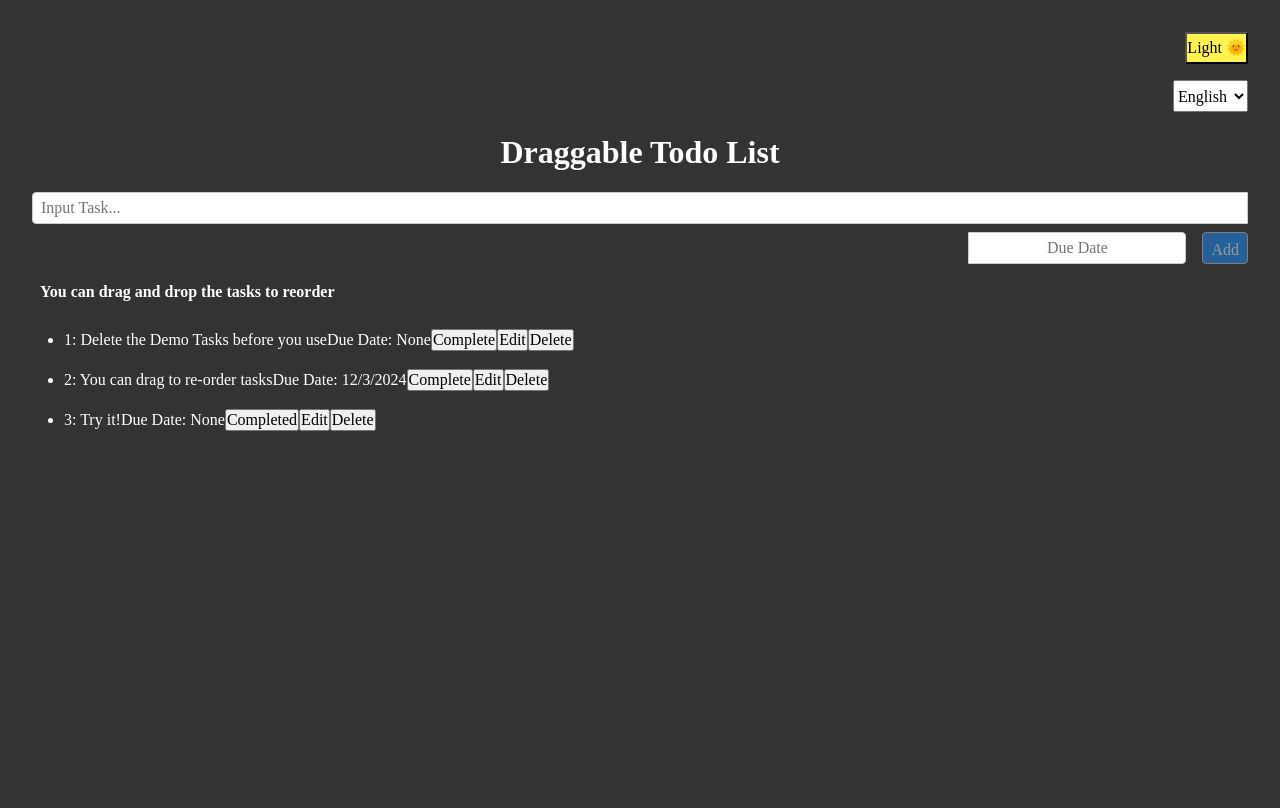
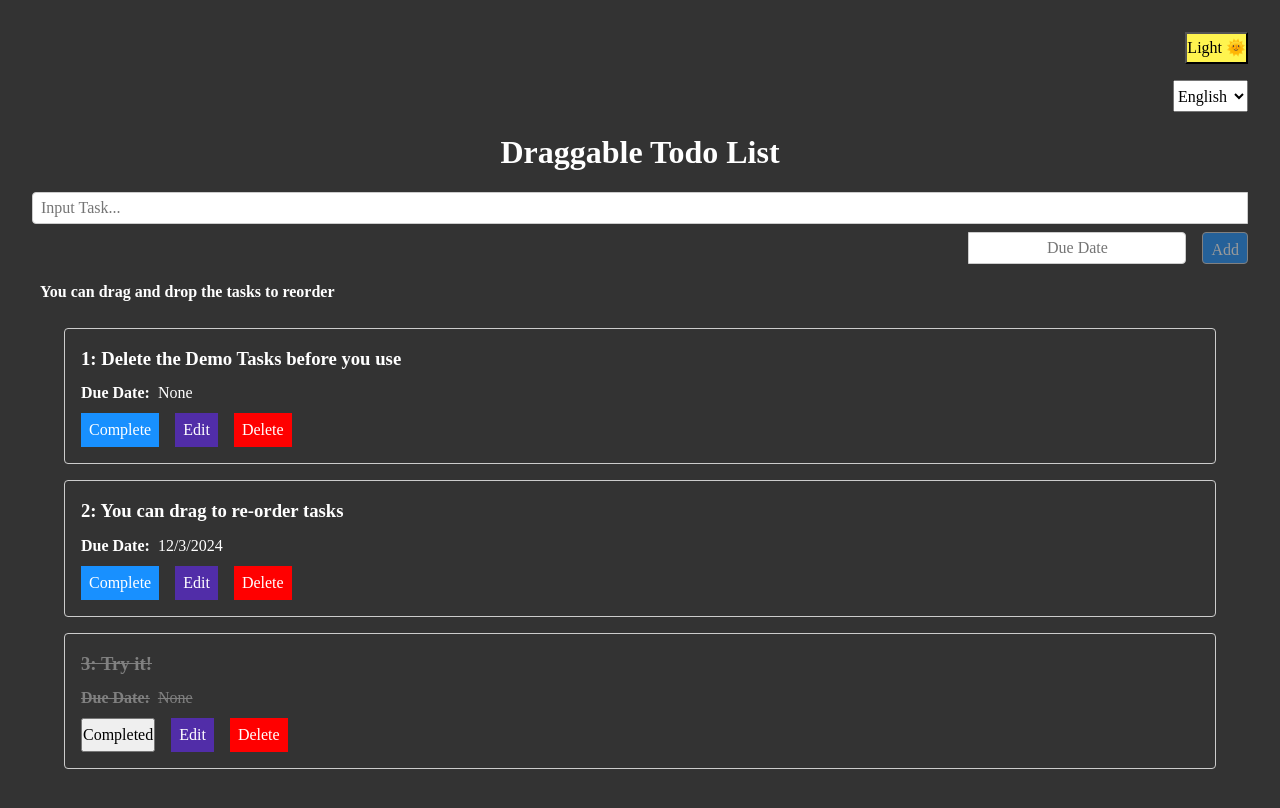
Before and after one commit to john-data-chen/ts-react-drag-and-drop-starter-kit, a React (Vite) app: page / in a window 1280 px wide. Shown: the top 808 px of the page. Built offline with nearby package versions, Linux system fonts and the light colour scheme.

Commit message:
Add buttons styles

```diff
--- a/src/component/TodoCard.tsx
+++ b/src/component/TodoCard.tsx
@@ -20,14 +20,17 @@ const TodoCard = ({
   const [isEditingOpen, setIsEditingOpen] = useState(false);
   const { t } = useTranslation();
   return (
-    <motion.li className="todoItem" key={todo.id} whileHover={{ scale: 0.85 }}>
-      <span className={`taskTextWrapper ${todo.completed ? "completed" : ""}`}>
-        {todo.text}
+    <motion.li className="todoItem" key={todo.id} whileHover={{ scale: 1.1 }}>
+      <span className={todo.completed ? "completedTask" : ""}>
+        <h3 className="todoText">{todo.text}</h3>
       </span>
-      <span className={`taskTextWrapper ${todo.completed ? "completed" : ""}`}>
-        {t("todo-card.due-date")}{" "}
+      <span className={todo.completed ? "completedTask" : ""}>
+        <span className="dueDateWrapper">
+          <h4 className="dueDateTitle">{t("todo-card.due-date")}</h4>
           {todo.dueDate ? new Date(todo.dueDate).toLocaleDateString() : "None"}
         </span>
+      </span>
+      <span className="todoButtonsWrapper">
         <motion.button
           className={
             todo.completed ? "completeTaskButton" : "incompleteTaskButton"
@@ -61,6 +64,7 @@ const TodoCard = ({
         >
           {t("todo-card.delete")}
         </motion.button>
+      </span>
     </motion.li>
   );
 };
--- a/src/theme/ThemeSets.ts
+++ b/src/theme/ThemeSets.ts
@@ -124,6 +124,91 @@ export const GlobalStyles = createGlobalStyle`
   .todoList {
     margin: 1rem 2rem 1rem 2rem;
   }
+
+  // TodoCard styles
+  .todoItem {
+    display: flex;
+    flex-direction: column;
+    flex-wrap: nowrap;
+    justify-content: space-between;
+    align-items: flex-start;
+    border: 1px solid #ccc;
+    border-radius: 4px;
+    padding: 1rem;
+    margin-bottom: 1rem;
+  }
+
+  .todoText {
+    margin-bottom: 0.5rem;
+    word-break: break-all;
+    word-wrap: break-word;
+  }
+
+  .dueDateWrapper {
+    display: flex;
+    flex-direction: row;
+    justify-content: flex-start;
+    align-items: center;
+    margin-bottom: 0.5rem;
+  }
+
+  .dueDateTitle {
+    margin-right: 0.5rem;
+  }
+
+  .completedTask {
+    text-decoration: line-through;
+    color: gray;
+  }
+
+  .todoButtonsWrapper {
+    display: flex;
+    flex-direction: row;
+  }
+
+  .incompleteTaskButton {
+    background-color: #1890ff;
+    color: white;
+    border: none;
+    padding: 0.5rem;
+    cursor: pointer;
+    font-size: 1rem;
+    transition: background-color 0.3s ease;
+
+    &:hover {
+      background-color: #096dd9;
+    }
+  }
+
+  .deleteTaskButton {
+    background-color: red;
+    color: white;
+    border: none;
+    padding: 0.5rem;
+    cursor: pointer;
+    font-size: 1rem;
+    transition: background-color 0.3s ease;
+
+    &:hover {
+      background-color: #ff7875;
+    }
+  }
+
+  .editTaskButton {
+    background-color: #512da8;
+    color: white;
+    border: none;
+    padding: 0.5rem;
+    margin-left: 1rem;
+    margin-right: 1rem;
+    cursor: pointer;
+    font-size: 1rem;
+    transition: background-color 0.3s ease;
+
+    &:hover {
+      background-color: #6f42c1;
+    }
+  }
 `;
 
 export const lightTheme = {
```
Lines whose indentation alone changed are shown as unchanged.
